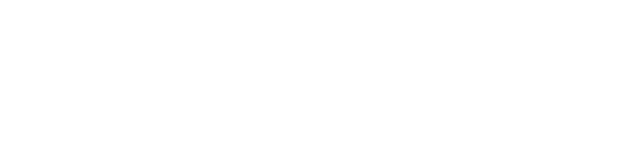
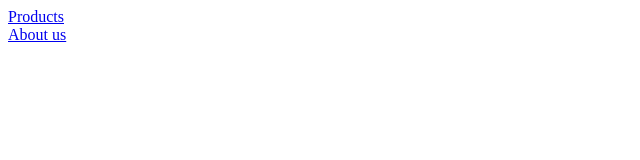
Before and after one commit to mhmmdakbari/assignment1, a plain HTML site: page index.html in a window 1280 px wide. Shown: the whole page, without its empty margins (0-640 px from the left). Drawn offline with Linux system fonts and the light colour scheme.

Commit message:
Added product and aboutus links in index

```diff
--- a/index.html
+++ b/index.html
@@ -2,5 +2,8 @@
 	<head>
 	</head>
 	<body>
+
+		<a href="products.html">Products</a><br>
+		<a href="aboutus.html">About us</a>
 	</body>
 </html>
```
